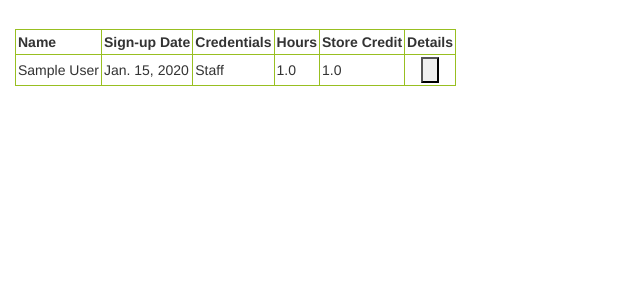
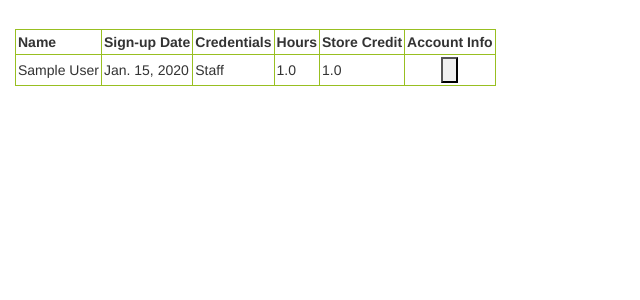
Before and after one commit to sc3/django-townsquare, a Django app: page /townsquare/volunteer/browse in a window 1280 px wide. Shown: the part 51-351 px from the top of the page, without its empty margins (0-640 px from the left). Run offline with Django 3.2, Linux system fonts and the light colour scheme; a user stored in the database is signed in; tables that the repository leaves empty hold one stand-in row (values such as "Sample post"); some libraries are stand-ins or nearby versions.

Commit message:
change volunteer browse view to show account details

```diff
--- a/square/static/css/starter.css
+++ b/square/static/css/starter.css
@@ -55,7 +55,7 @@ body {
 
 .volunteer-details {
     height: 80%;
-    width: 40%;
-    margin-left: 30%;
-    margin-right: 30%;
+    width: 20%;
+    margin-left: 40%;
+    margin-right: 40%;
 }
--- a/square/templates/users/browse_volunteers.html
+++ b/square/templates/users/browse_volunteers.html
@@ -12,7 +12,7 @@
     <th>Credentials</th>
     <th>Hours</th>
     <th>Store Credit</th>
-    <th>Details</th>
+    <th>Account Info</th>
   </tr>
 
   {% for volunteer in volunteers %}
```
